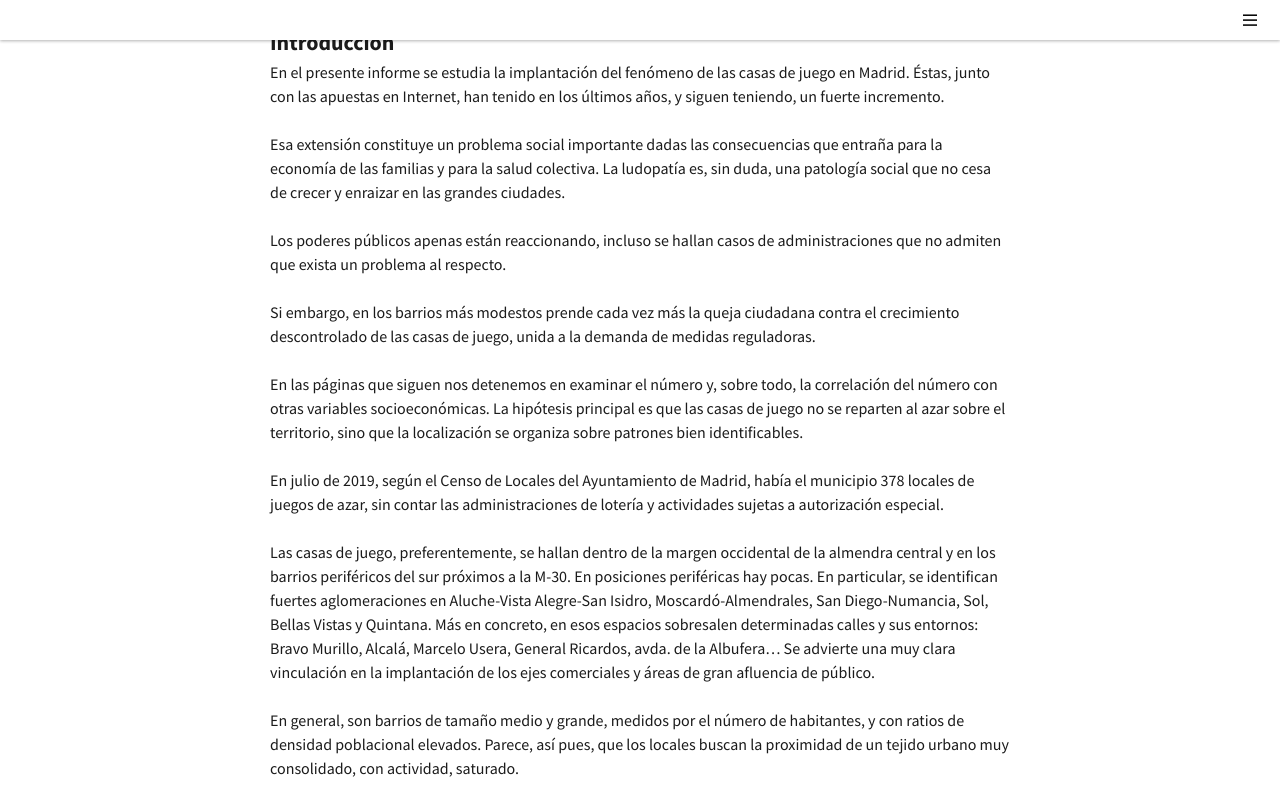
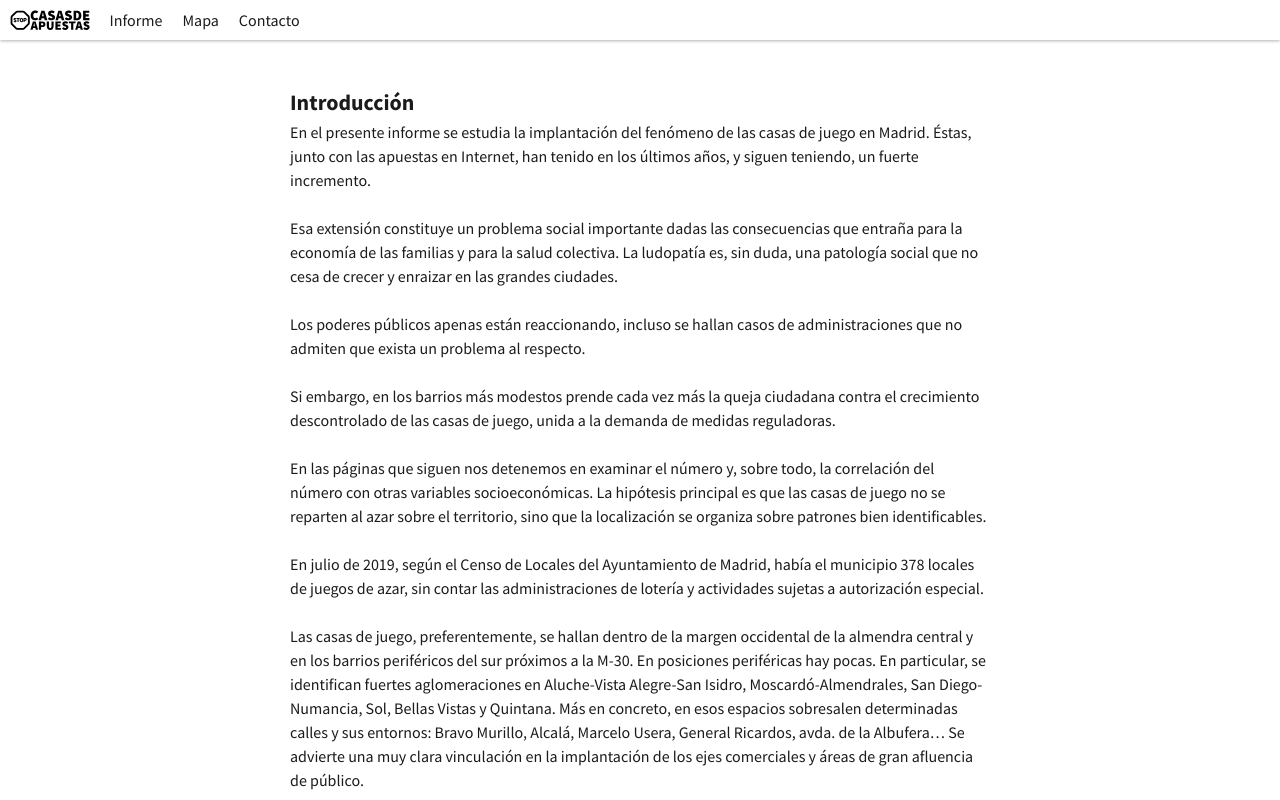
Before and after one commit to datairahub/stopcasasdeapuestas.com, a Vue app: page /#/informe in a window 1280 px wide. Shown: the top 800 px of the page. Built offline with nearby package versions, Linux system fonts and the light colour scheme.

Commit message:
add menu

```diff
--- a/src/assets/styles/main.scss
+++ b/src/assets/styles/main.scss
@@ -30,20 +30,65 @@
 *****************************************/
 .menu {
     position: fixed;
+    z-index: 99;
     top: 0;
     left: 0;
     width: 100%;
     background: white;
     box-shadow: 0 1px 3px rgba(0,0,0,0.3);
+    &__overlay {
+        width: 100%;
+        height: calc(100% - 40px);
+        background: rgba(0,0,0,0.8);
+        top: 40px;
+        left: 0;
+        position: fixed;
+        z-index: -1;
+        opacity: 0;
+        transition: opacity 200ms ease;
+        pointer-events: none;
+        &.is-active {
+            opacity: 1;
+            pointer-events: all;
+        }
+    }
     &__wrap {
-        padding: 10px 20px;
+        padding: 10px;
         display: flex;
     }
     &__items {
         flex: 1 0 auto;
+        line-height: 0;
+    }
+    &__logo {
+        line-height: 0;
+        display: inline-block;
+        vertical-align: top;
+        img {
+            height: 20px;
+            width: auto;
+        }
     }
     &__itemswrap {
         display: none;
+        top: 40px;
+        right: 10px;
+        position: absolute;
+        background: white;
+        z-index: 0;
+        box-shadow: 0 2px 3px rgba(0,0,0,0.3);
+        text-align: right;
+        &.is-active {
+            display: block;
+        }
+        li {
+            display: block;
+            line-height: 1;
+            a {
+                display: block;
+                padding: 10px 16px;
+            }
+        }
     }
     &__launcher {
         flex: 0 0 20px;
@@ -61,6 +106,40 @@
             transition: opacity 200ms ease;
             &:hover {
                 opacity: 0.6;
+            }
+        }
+    }
+}
+
+@media only screen and (min-width: 768px) {
+    .menu {
+        &__overlay,
+        &__launcher {
+            display: none;
+        }
+        &__itemswrap {
+            display: inline-block;
+            vertical-align: top;
+            position: static;
+            background: transparent;
+            box-shadow: none;
+            text-align: left;
+            top: unset;
+            right: unset;
+            z-index: unset;
+            ul {
+                display: block;
+                padding-left: 10px;
+            }
+            li {
+                display: inline-block;
+                &.home {
+                    display: none;
+                }
+                a {
+                    padding: 0 10px;
+                    line-height: 20px;
+                }
             }
         }
     }
@@ -92,6 +171,8 @@
     &__wrap {
         max-width: 740px;
         margin: 0 auto;
+        overflow: auto;
+        padding-top: 40px;
     }
     &__map {
         background: #f6f6f6;
--- /dev/null
+++ b/src/components/contact-page.vue
@@ -0,0 +1,16 @@
+<template>
+    <div class="page page--contact">
+        <div class="page__wrap">
+            <section class="page__section page__section--text">
+                contacto
+            </section>
+        </div>
+    </div>
+</template>
+
+
+<script>
+export default {
+    name: 'contact-page'
+}
+</script>
--- a/src/components/index.js
+++ b/src/components/index.js
@@ -6,3 +6,4 @@ Vue.component('nav-menu',              require('./nav-menu').default);
 Vue.component('home-page',             require('./home-page').default);
 Vue.component('map-page',              require('./map-page').default);
 Vue.component('report-page',           require('./report-page').default);
+Vue.component('contact-page',          require('./contact-page').default);
--- a/src/components/nav-menu.vue
+++ b/src/components/nav-menu.vue
@@ -2,24 +2,42 @@
     <div class="menu">
         <div class="menu__wrap">
             <div class="menu__items">
-                <div class="menu__itemswrap">
+                <div class="menu__logo">
+                    <router-link :to="{name:'home'}">
+                        <img src="/static/logo.svg" alt="Stop Casas de Apuestas Logo">
+                    </router-link>
+                </div>
+                <div class="menu__itemswrap" :class="{'is-active': active}">
                     <ul>
-                        <li><router-link :to="{name:'report'}">Informe</router-link></li>
-                        <li><router-link :to="{name:'map'}">Mapa</router-link></li>
-                        <li><router-link :to="{name:'map'}">Contacto</router-link></li>
+                        <li class="home"><router-link :to="{name:'home'}">Inicio</router-link></li>
+                        <li class="report"><router-link :to="{name:'report'}">Informe</router-link></li>
+                        <li class="map"><router-link :to="{name:'map'}">Mapa</router-link></li>
+                        <li class="contact"><router-link :to="{name:'contact'}">Contacto</router-link></li>
                     </ul>
                 </div>
             </div>
             <div class="menu__launcher">
-                <img class="hamburguer" src="/static/img/icons/menu.svg" alt="Menu">
+                <img class="hamburguer" src="/static/img/icons/menu.svg" alt="Abrir menu" v-show="!active" @click="active=true">
+                <img class="close" src="/static/img/icons/close.svg" alt="Cerrar menu" v-show="active" @click="active=false">
             </div>
         </div>
+        <div class="menu__overlay" :class="{'is-active': active}" @click="active=false"></div>
     </div>
 </template>
 
 
 <script>
 export default {
-    name: 'nav-menu'
+    name: 'nav-menu',
+    data: function(){
+        return {
+            active: false,
+        }
+    },
+    watch: {
+        $route(to){
+            this.active = false;
+        }
+    }
 }
 </script>
--- a/src/components/report-page.vue
+++ b/src/components/report-page.vue
@@ -1,7 +1,7 @@
 <template>
   <div class="page page--report">
     <div class="page__wrap">
-      <section class="text">
+      <section class="page__section page__section--text">
         <h3>Introducción</h3>
         <p>En el presente informe se estudia la implantación del fenómeno de las casas de juego en Madrid. Éstas, junto con las apuestas en Internet, han tenido en los últimos años, y siguen teniendo, un fuerte incremento.</p>
         <p>Esa extensión constituye un problema social importante dadas las consecuencias que entraña para la economía de las familias y para la salud colectiva. La ludopatía es, sin duda, una patología social que no cesa de crecer y enraizar en las grandes ciudades.</p>
--- a/src/router.js
+++ b/src/router.js
@@ -13,5 +13,6 @@ export default new Router({
     { path: '/',                           component: ComponentFactory('home-page'),        name: 'home'},
     { path: '/mapa',                       component: ComponentFactory('map-page'),         name: 'map'},
     { path: '/informe',                    component: ComponentFactory('report-page'),      name: 'report'},
+    { path: '/contacto',                   component: ComponentFactory('contact-page'),     name: 'contact'},
   ]
 })
```
